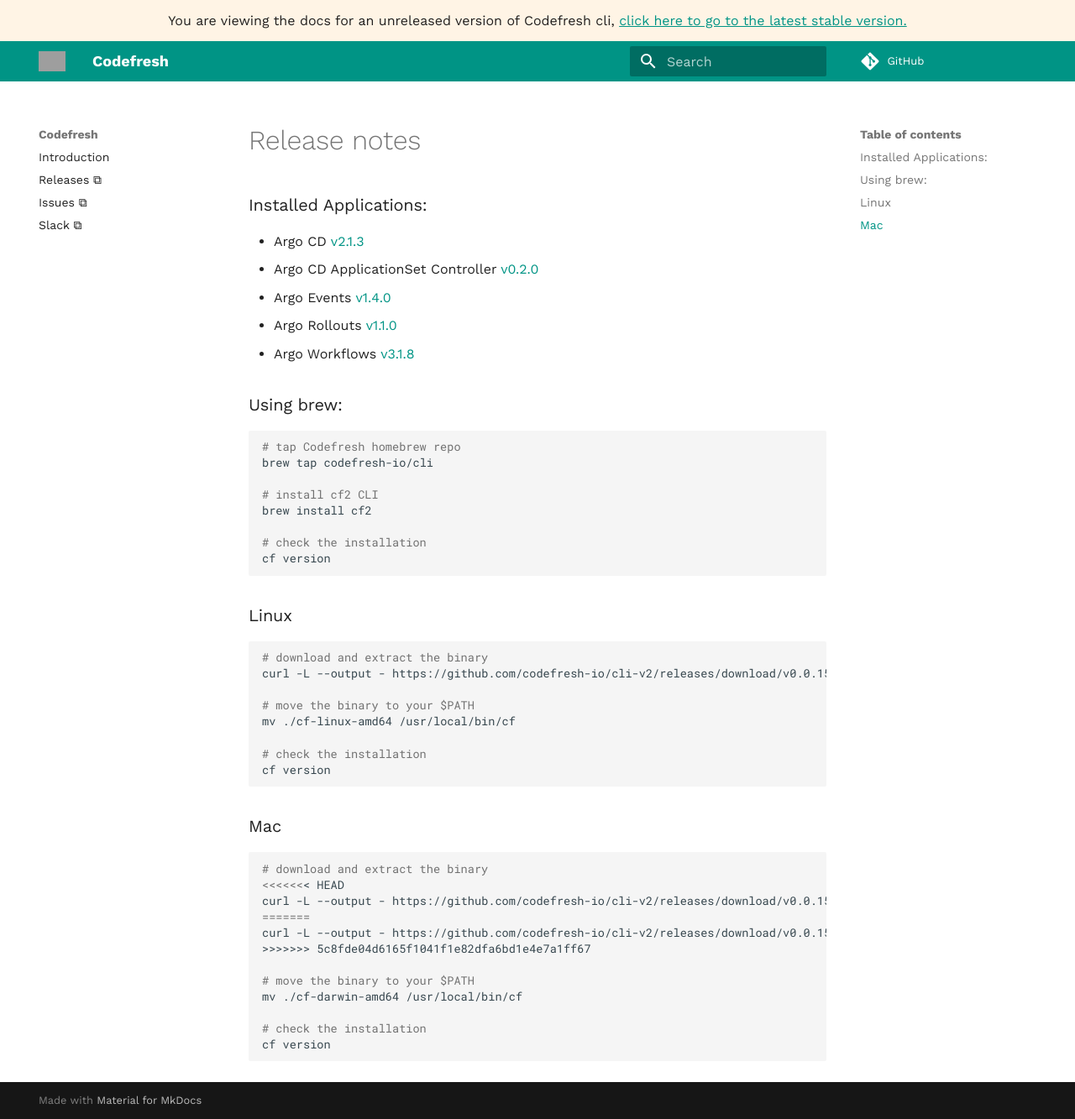
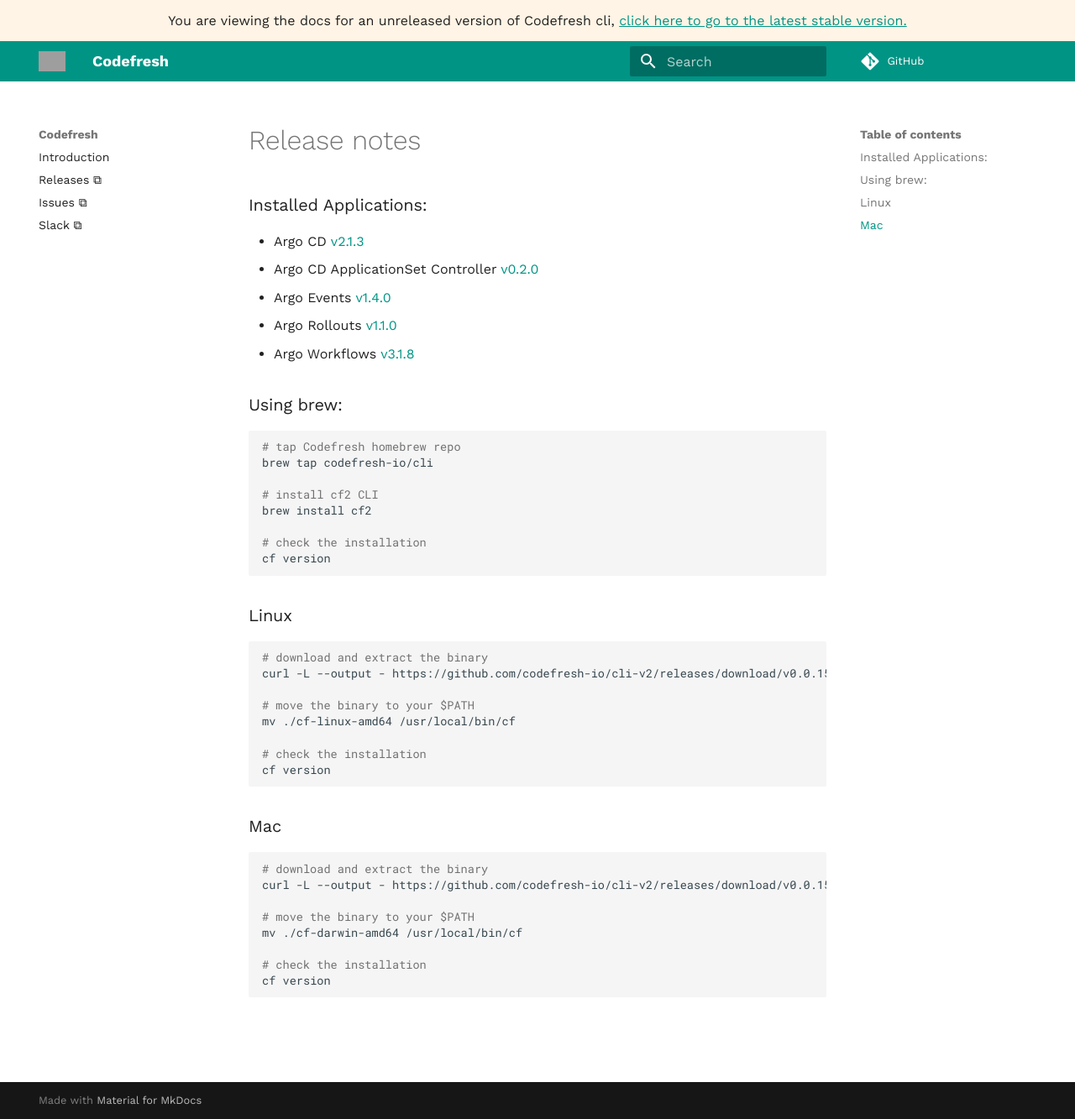
Before and after one commit to codefresh-io/cli-v2, an MkDocs documentation site: the page built from docs/releases/release_notes.md, in a window 1280 px wide and 1333 px high. Shown: the whole window at 84% size. Built offline with MkDocs 1.6.1 and Material for MkDocs 9.7.7, drawn with Linux system fonts in a browser that asks for light colours; comment, search, counter and statistics services are not loaded; grey boxes are pictures that could not be loaded.

Commit message:
conflict

````diff
--- a/docs/releases/release_notes.md
+++ b/docs/releases/release_notes.md
@@ -32,11 +32,7 @@ cf version
 ### Mac
 ```bash
 # download and extract the binary
-<<<<<<< HEAD
-curl -L --output - https://github.com/codefresh-io/cli-v2/releases/download/v0.0.150/cf-darwin-amd64.tar.gz | tar zx
-=======
 curl -L --output - https://github.com/codefresh-io/cli-v2/releases/download/v0.0.152/cf-darwin-amd64.tar.gz | tar zx
->>>>>>> 5c8fde04d6165f1041f1e82dfa6bd1e4e7a1ff67
 
 # move the binary to your $PATH
 mv ./cf-darwin-amd64 /usr/local/bin/cf
````
